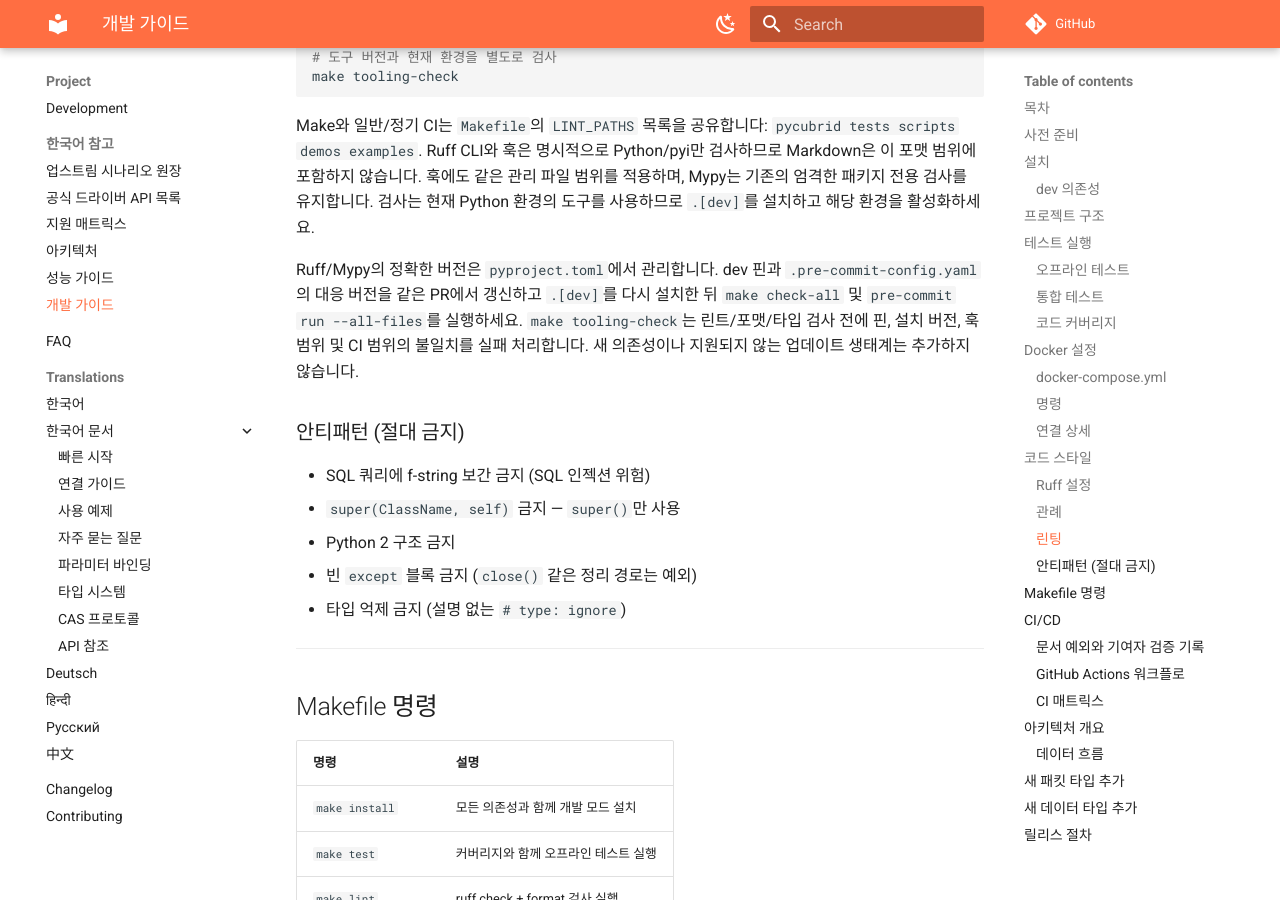
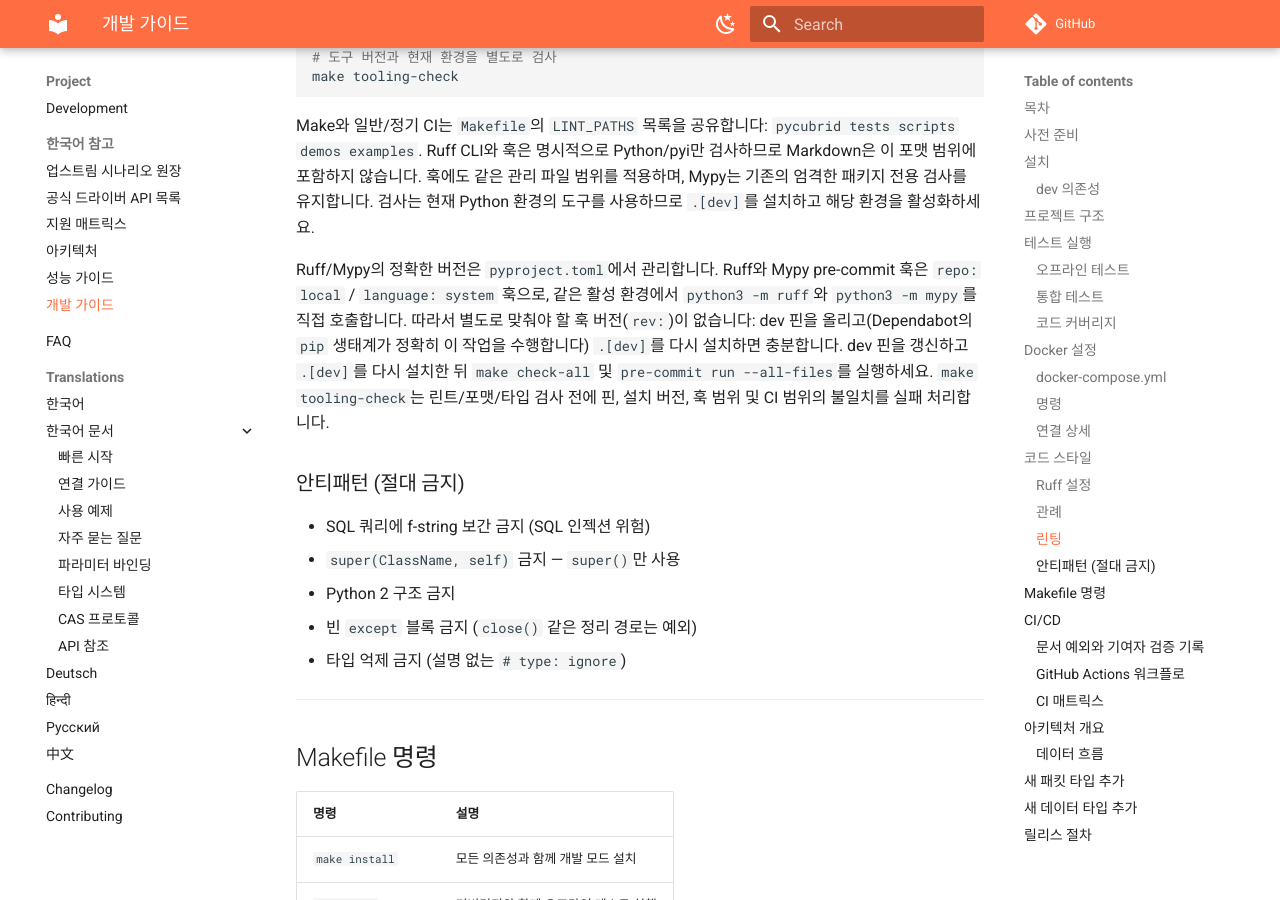
Before and after one commit to cubrid-lab/pycubrid, an MkDocs documentation site: the page built from docs/ko/DEVELOPMENT.md, in a window 1280 px wide and 900 px high, scrolled down 6523 px. Built offline with MkDocs 1.6.1 and Material for MkDocs 9.7.7, drawn with Linux system fonts in a browser that asks for light colours; comment, search, counter and statistics services are not loaded.

Commit message:
ci: reject Ruff hook args and sync Korean docs
Address further @codex findings on PR #497:
- check_quality_tools.py: reject any `args:` on the ruff/ruff-format
  local hooks. pre-commit appends args to entry, so e.g. `args:
  ["--check"]` on ruff-format would silently turn formatting into a
  no-op check while the exact-entry check alone still saw the pinned
  entry line. The full command already lives in entry for these hooks.
- docs/ko/DEVELOPMENT.md: the Korean translation still described the
  old "update the dev pin and matching hook revision" workflow; synced
  it with the English docs/DEVELOPMENT.md wording from 10a58c6.

Co-Authored-By: Claude Opus 5.5 <noreply@anthropic.com>

```diff
--- a/docs/ko/DEVELOPMENT.md
+++ b/docs/ko/DEVELOPMENT.md
@@ -322,11 +322,14 @@ Markdown은 이 포맷 범위에 포함하지 않습니다. 훅에도 같은 관
 Mypy는 기존의 엄격한 패키지 전용 검사를 유지합니다. 검사는 현재 Python 환경의
 도구를 사용하므로 `.[dev]`를 설치하고 해당 환경을 활성화하세요.
 
-Ruff/Mypy의 정확한 버전은 `pyproject.toml`에서 관리합니다. dev 핀과
-`.pre-commit-config.yaml`의 대응 버전을 같은 PR에서 갱신하고 `.[dev]`를 다시
-설치한 뒤 `make check-all` 및 `pre-commit run --all-files`를 실행하세요.
-`make tooling-check`는 린트/포맷/타입 검사 전에 핀, 설치 버전, 훅 범위 및 CI 범위의
-불일치를 실패 처리합니다. 새 의존성이나 지원되지 않는 업데이트 생태계는 추가하지 않습니다.
+Ruff/Mypy의 정확한 버전은 `pyproject.toml`에서 관리합니다. Ruff와 Mypy
+pre-commit 훅은 `repo: local` / `language: system` 훅으로, 같은 활성 환경에서
+`python3 -m ruff`와 `python3 -m mypy`를 직접 호출합니다. 따라서 별도로 맞춰야 할
+훅 버전(`rev:`)이 없습니다: dev 핀을 올리고(Dependabot의 `pip` 생태계가 정확히 이
+작업을 수행합니다) `.[dev]`를 다시 설치하면 충분합니다. dev 핀을 갱신하고
+`.[dev]`를 다시 설치한 뒤 `make check-all` 및 `pre-commit run --all-files`를
+실행하세요. `make tooling-check`는 린트/포맷/타입 검사 전에 핀, 설치 버전, 훅 범위
+및 CI 범위의 불일치를 실패 처리합니다.
 
 ### 안티패턴 (절대 금지)
 
```
Also changed, not shown: 2 other files.
